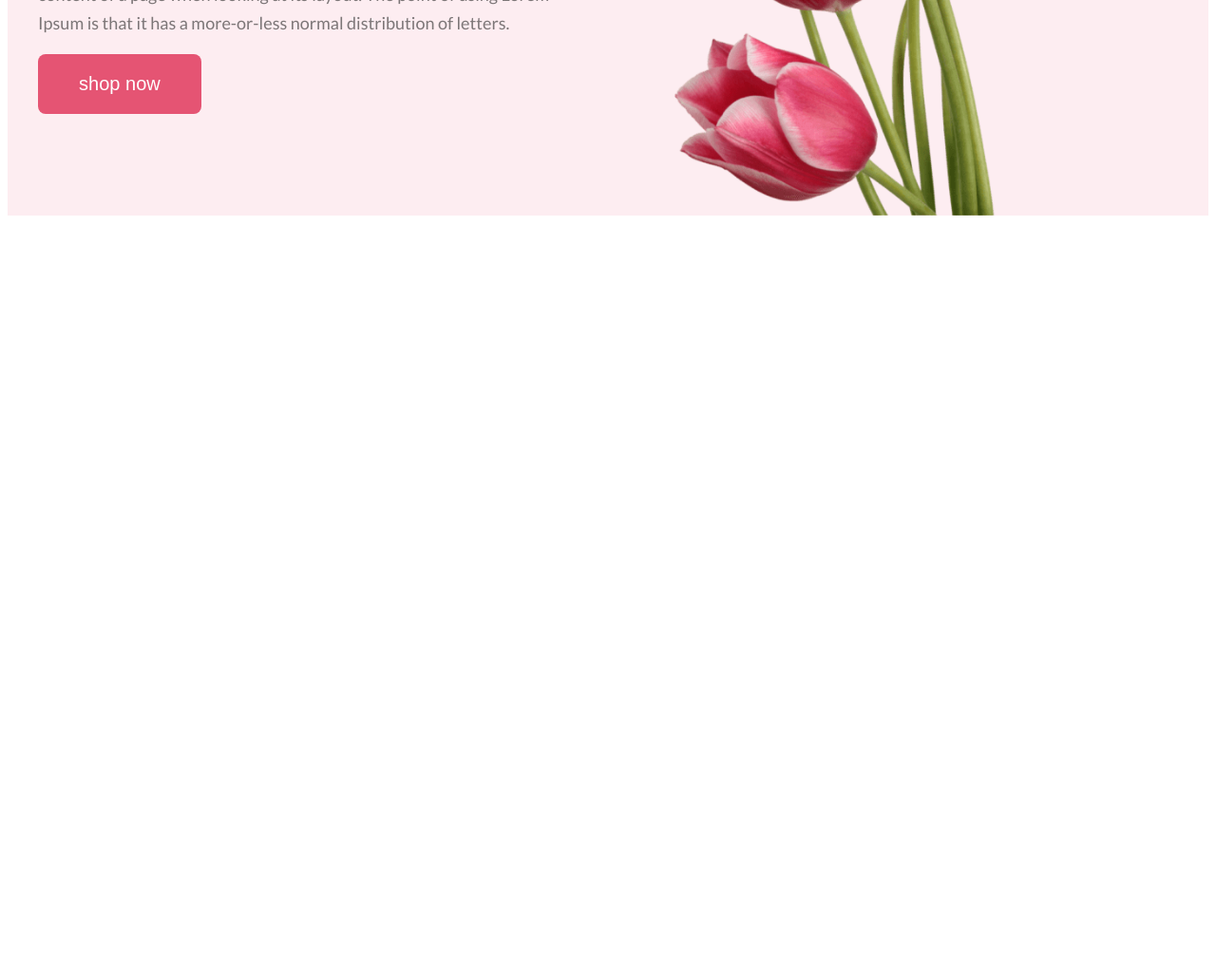
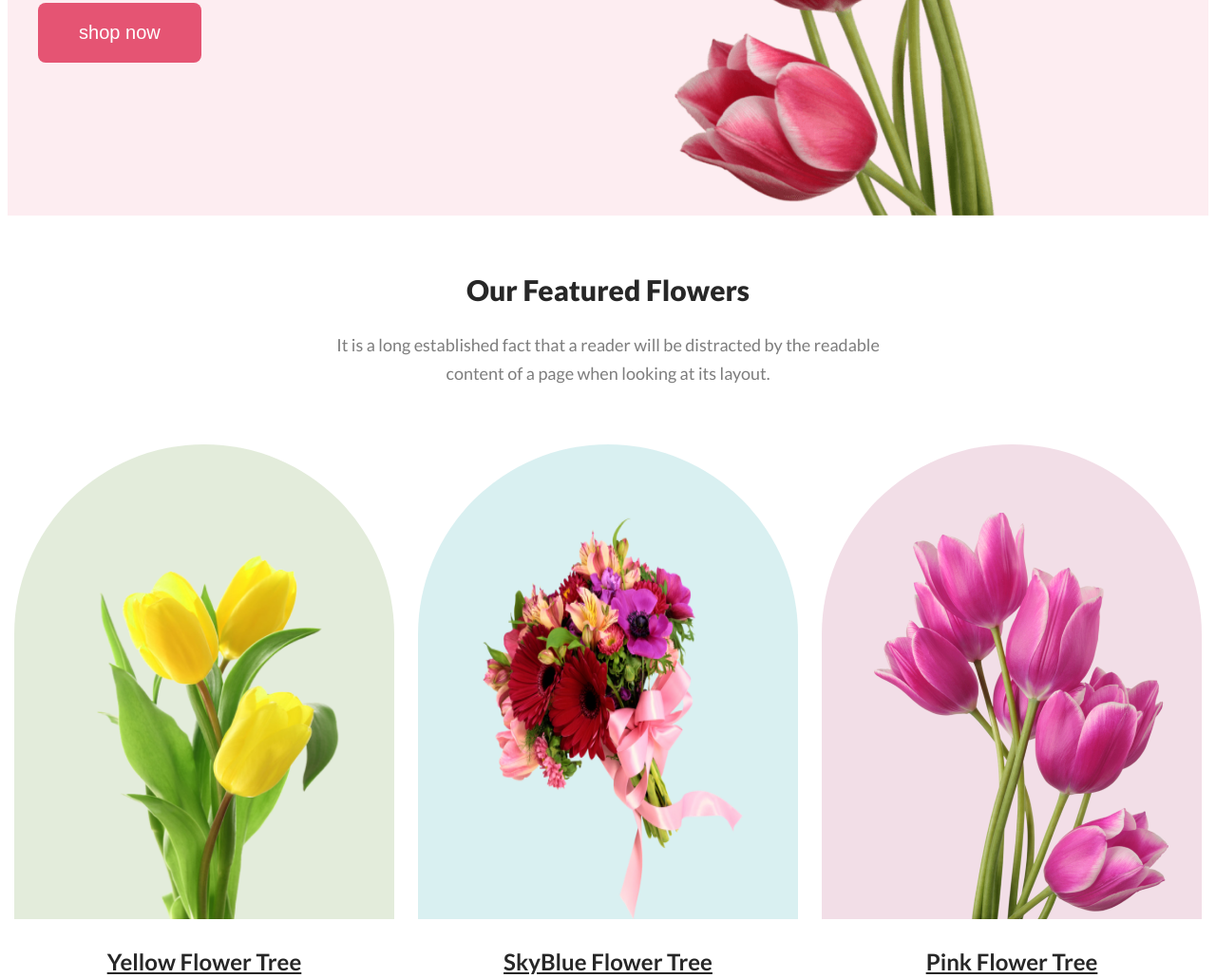
Before and after one commit to Akram-hossain12/flower-shop-assgienment, a plain HTML site: page index.html in a window 1280 px wide. Shown: the part 481-1511 px from the top of the page at 95% size. Before the commit the page ends 800 px from the top, so only its background shows below. Drawn offline with Linux system fonts and the light colour scheme.

Commit message:
featured-section

```diff
--- a/index.html
+++ b/index.html
@@ -28,6 +28,33 @@
             </div>
         </nav>
     </header>
+    <main>
+        <section class="featured">
+            <div class="primary-title">
+                <h2>Our Featured Flowers</h2>
+                <p>It is a long established fact that a reader will be distracted by the readable content of a page when looking at its layout.</p>
+            </div>
+            <div class="featured-img">
+                <div class="yellow-img">
+                   <img  src="/assets/pngwing 7.png" alt="">
+                   <h3>Yellow Flower Tree</h3>
+                </div>
+                <div class="skyblue-img" >
+                    <img src="/assets/pngwing 5.png" alt="">
+                    <h3>SkyBlue  Flower Tree</h3>
+                </div>
+                <div class="read-img">
+                    <img  src="/assets/pngwing 6.png" alt="">
+                    <h3>Pink Flower Tree</h3>
+                </div>
+
+            </div>
+        </section>
+
+        <section class="service-policey">
+
+        </section>
+    </main>
 </body>
 
 </html>
--- a/style/style.css
+++ b/style/style.css
@@ -12,13 +12,39 @@ body {
     border: 0;
 }
 
+.primary-title {
+    text-align: center;
+    margin-top: 120px;
+    margin: auto;
+}
+
+.primary-title h2 {
+    color: #272727;
+    font-size: 30px;
+    font-weight: 800;
+    padding: 0;
+}
+
+.primary-title p {
+    margin: auto;
+    width: 580px;
+    color: rgba(39, 39, 39, 0.60);
+    text-align: center;
+    font-size: 18px;
+    line-height: 30px;
+    font-weight: 400;
+}
+
+
+
 /* header css style */
-header{
+header {
     width: auto;
     height: 700px;
     flex-shrink: 0;
     background: rgba(229, 84, 115, 0.10);
 }
+
 nav {
     display: flex;
     justify-content: space-around;
@@ -29,7 +55,6 @@ nav {
 }
 
 .nav-title h2 {
-    margin-top: 132px;
     color: hsl(0, 0%, 15%);
     font-size: 70px;
     font-weight: 800;
@@ -39,9 +64,89 @@ nav {
     color: rgba(39, 39, 39, 0.60);
     font-size: 18px;
     font-weight: 400;
-    margin-top: -20px;
     line-height: 30px
 }
-.banner-img img{
-   height: 700px;
+
+.banner-img img {
+    height: 700px;
 }
+
+/* featured section css */
+
+.featured {
+    margin-top: 60px;
+}
+
+.featured-img {
+    display: flex;
+    gap: 25px;
+    justify-content: center;
+    margin-top: 60px;
+}
+
+.read-img {
+    width: 400px;
+    height: 500px;
+    border-radius: 300px 300px 0px 0px;
+    background: rgba(167, 33, 98, 0.15);
+}
+
+.read-img img {
+    margin-top: 72px;
+    margin-left: 55px;
+    width: 310px;
+    height: 428px;
+}
+
+.read-img h3 {
+    color: #272727;
+    text-align: center;
+    font-size: 24px;
+    font-weight: 700;
+    line-height: 35px;
+    text-decoration-line: underline;
+}
+
+.skyblue-img {
+    width: 400px;
+    height: 500px;
+    border-radius: 300px 300px 0px 0px;
+    background: rgba(5, 151, 160, 0.15);
+}
+
+.skyblue-img img {
+    margin-top: 72px;
+    margin-left: 55px;
+    width: 310px;
+    height: 428px;
+}
+.skyblue-img h3 {
+    color: #272727;
+    text-align: center;
+    font-size: 24px;
+    font-weight: 700;
+    line-height: 35px;
+    text-decoration-line: underline;
+}
+
+.yellow-img {
+    width: 400px;
+    height: 500px;
+    border-radius: 300px 300px 0px 0px;
+    background: rgba(71, 125, 17, 0.15);
+}
+
+.yellow-img img {
+    margin-top: 72px;
+    margin-left: 55px;
+    width: 310px;
+    height: 428px;
+}
+.yellow-img h3 {
+    color: #272727;
+    text-align: center;
+    font-size: 24px;
+    font-weight: 700;
+    line-height: 35px;
+    text-decoration-line: underline;
+}
```
